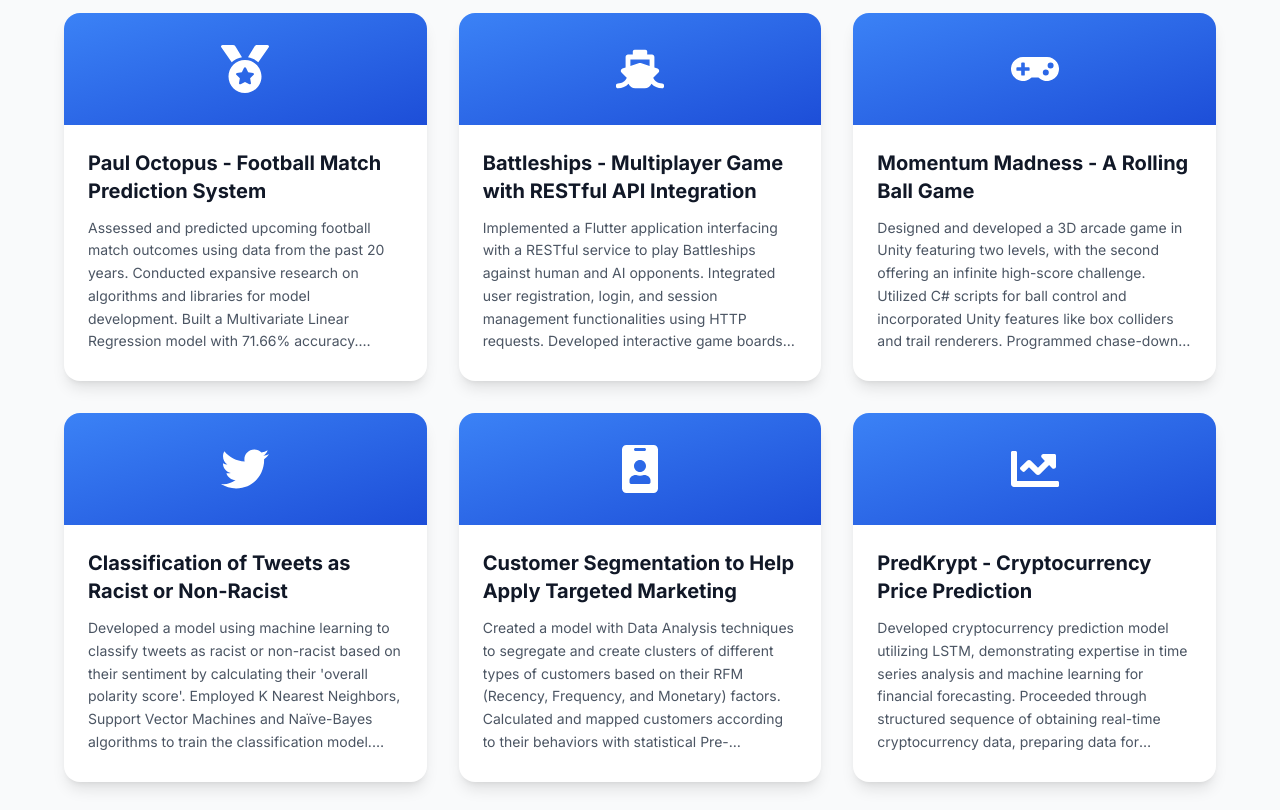
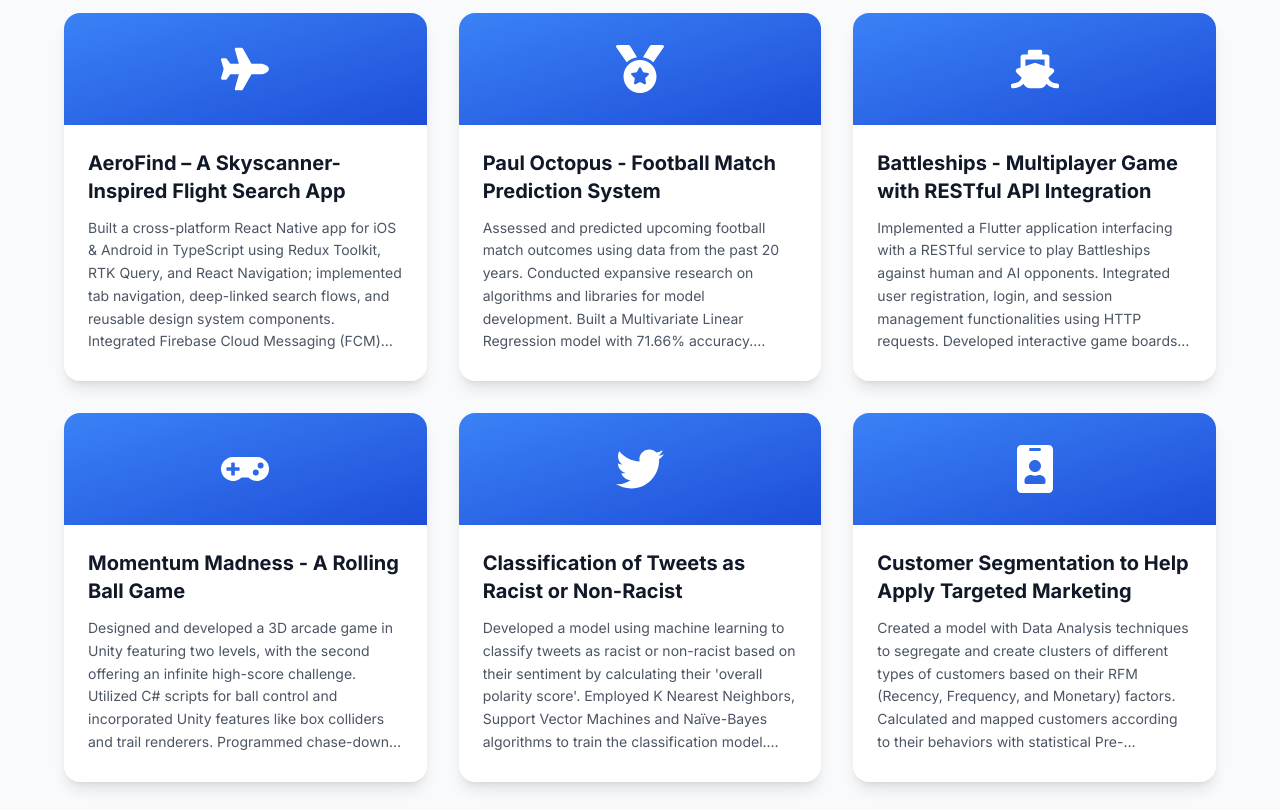
Before and after one commit to KunalBhatt777/KunalBhatt777.github.io, a React (Vite) app: page / in a window 1280 px wide. Shown: the part 3900-4710 px from the top of the page. Built offline with nearby package versions, Linux system fonts and the light colour scheme.

Commit message:
project update

```diff
--- a/src/components/Projects.jsx
+++ b/src/components/Projects.jsx
@@ -1,6 +1,6 @@
 import { motion } from 'framer-motion';
 import { useInView } from 'react-intersection-observer';
-import { FaMedal, FaGamepad, FaTwitter, FaIdBadge, FaChartLine, FaShip } from 'react-icons/fa';
+import { FaMedal, FaGamepad, FaTwitter, FaIdBadge, FaChartLine, FaShip, FaPlane } from 'react-icons/fa';
 import { projects } from '../data/portfolioData';
 
 const Projects = () => {
@@ -16,6 +16,7 @@ const Projects = () => {
     FaIdBadge: FaIdBadge,
     FaChartLine: FaChartLine,
     FaShip: FaShip,
+    FaPlane: FaPlane,
   };
 
   const containerVariants = {
--- a/src/data/portfolioData.js
+++ b/src/data/portfolioData.js
@@ -116,6 +116,11 @@ export const education = [
 
 export const projects = [
   {
+    icon: "FaPlane",
+    title: "AeroFind – A Skyscanner-Inspired Flight Search App",
+    description: "Built a cross-platform React Native app for iOS & Android in TypeScript using Redux Toolkit, RTK Query, and React Navigation; implemented tab navigation, deep-linked search flows, and reusable design system components. Integrated Firebase Cloud Messaging (FCM) for push notification price alerts, SQLite for local data persistence, Firestore for cloud sync and Google Sign-In (OAuth 2.0) authentication. Supported in-app browser booking handoff, multi-city and multi-passenger search flows, and optimized render performance for low-bandwidth conditions."
+  },
+  {
     icon: "FaMedal",
     title: "Paul Octopus - Football Match Prediction System",
     description: "Assessed and predicted upcoming football match outcomes using data from the past 20 years. Conducted expansive research on algorithms and libraries for model development. Built a Multivariate Linear Regression model with 71.66% accuracy. Authored and published technical paper in Springer LNNS, vol 632, July 2022."
```
Also changed, not shown: 1 other file (tests, documents, lock files or other folders).
